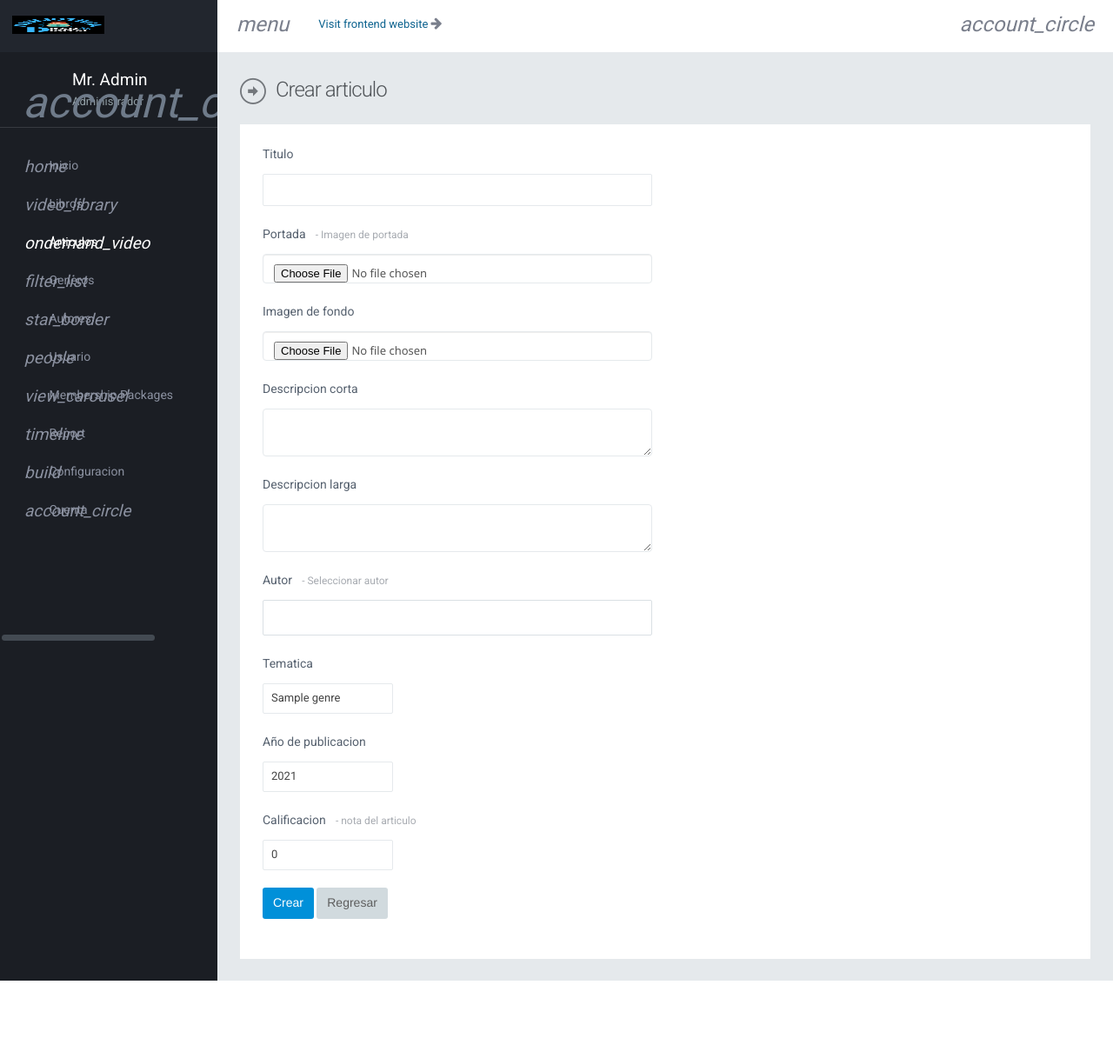
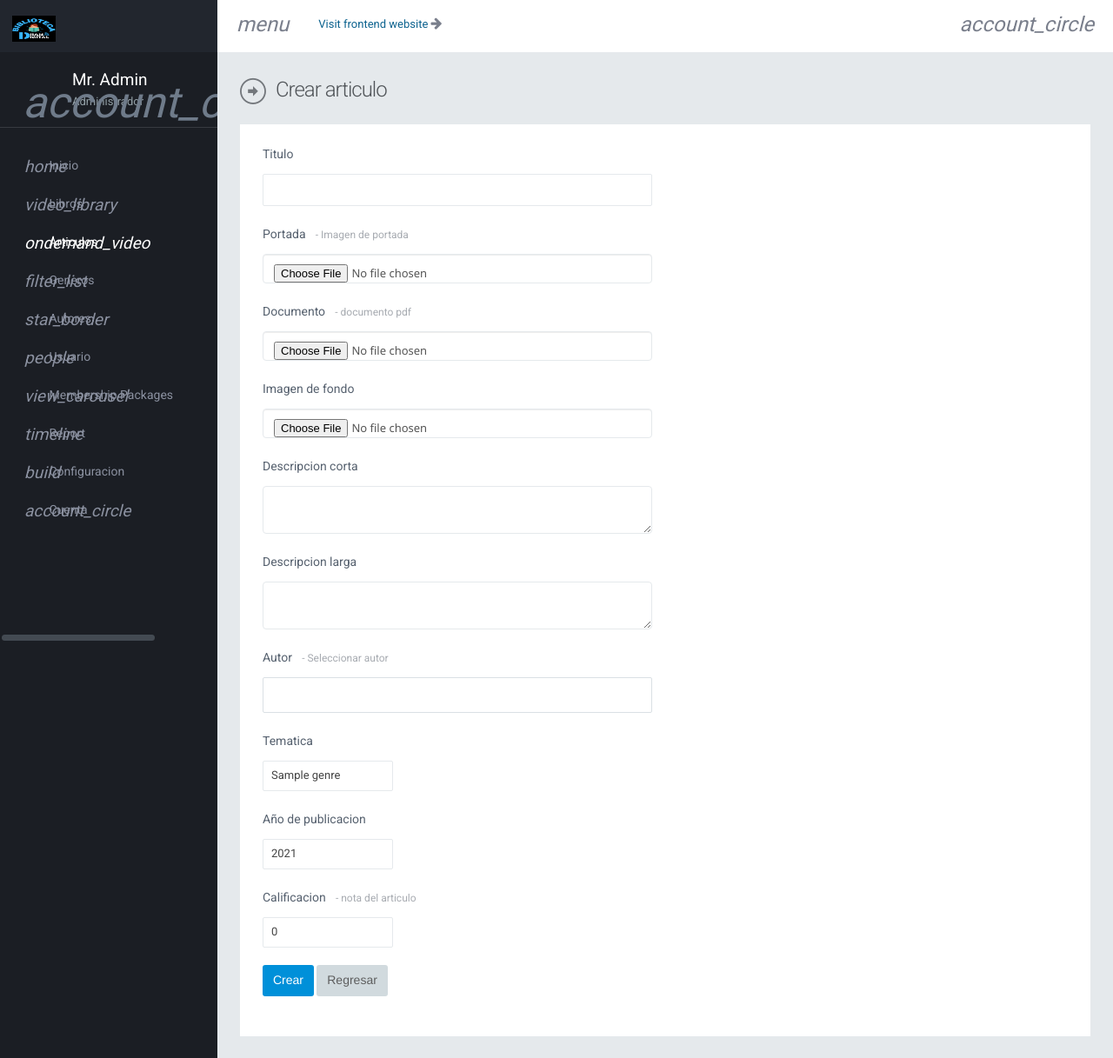
Before and after one commit to AdrianGold22/Videoflix, a CodeIgniter app: page /database/index.php/admin/series_create in a window 1280 px wide. Shown: the whole page at 87% size. Before the commit the page ends 1128 px from the top, so only its background shows below. Run offline with CodeIgniter, Linux system fonts and the light colour scheme; a user stored in the database is signed in; data comes from the database, SQL or seed files in the repository; tables that the repository leaves empty hold one stand-in row (values such as "Sample post"); some libraries are stand-ins or nearby versions.

Commit message:
quinto commit

```diff
--- a/videoflix/application/models/Crud_model.php
+++ b/videoflix/application/models/Crud_model.php
@@ -287,7 +287,7 @@ class Crud_model extends CI_Model {
 		$movie_id = $this->db->insert_id();
 		move_uploaded_file($_FILES['thumb']['tmp_name'], 'assets/global/movie_thumb/' . $movie_id . '.jpg');
 		move_uploaded_file($_FILES['poster']['tmp_name'], 'assets/global/movie_poster/' . $movie_id . '.jpg');
-		move_uploaded_file($_FILES['doc']['tmp_name'], 'assets/global/doc/' . $movie_id . '.pdf');
+		move_uploaded_file($_FILES['doc']['tmp_name'], 'assets/global/doc/libro/' . $movie_id . '.pdf');
 
 	}
 
@@ -315,6 +315,7 @@ class Crud_model extends CI_Model {
 
 		move_uploaded_file($_FILES['thumb']['tmp_name'], 'assets/global/movie_thumb/' . $movie_id . '.jpg');
 		move_uploaded_file($_FILES['poster']['tmp_name'], 'assets/global/movie_poster/' . $movie_id . '.jpg');
+		move_uploaded_file($_FILES['doc']['tmp_name'], 'assets/global/doc/libro/' . $movie_id . '.pdf');
 
 	}
 
@@ -340,6 +341,7 @@ class Crud_model extends CI_Model {
 		$series_id = $this->db->insert_id();
 		move_uploaded_file($_FILES['thumb']['tmp_name'], 'assets/global/series_thumb/' . $series_id . '.jpg');
 		move_uploaded_file($_FILES['poster']['tmp_name'], 'assets/global/series_poster/' . $series_id . '.jpg');
+		move_uploaded_file($_FILES['doc']['tmp_name'], 'assets/global/doc/articulos/' . $series_id . '.pdf');
 
 	}
 
@@ -365,6 +367,7 @@ class Crud_model extends CI_Model {
 
 		move_uploaded_file($_FILES['thumb']['tmp_name'], 'assets/global/series_thumb/' . $series_id . '.jpg');
 		move_uploaded_file($_FILES['poster']['tmp_name'], 'assets/global/series_poster/' . $series_id . '.jpg');
+		move_uploaded_file($_FILES['doc']['tmp_name'], 'assets/global/doc/articulos/' . $series_id . '.pdf');
 
 	}
 
@@ -431,9 +434,9 @@ class Crud_model extends CI_Model {
 
 		// Choosing the list between movie and series
 		if ($type == 'movie')
-			$list_field	=	$active_user.'_movielist';
+			$list_field	=	'user1_movielist';
 		else if ($type == 'series')
-			$list_field	=	$active_user.'_serieslist';
+			$list_field	=	'user1_serieslist';
 
 		// Getting the list
 		$my_list	=	$this->db->get_where('user', array('user_id'=>$user_id))->row()->$list_field;
@@ -456,9 +459,9 @@ class Crud_model extends CI_Model {
 
 		// Choosing the list between movie and series
 		if ($type == 'movie')
-			$list_field	=	$active_user.'_movielist';
+			$list_field	=	'user1_movielist';
 		else if ($type == 'series')
-			$list_field	=	$active_user.'_serieslist';
+			$list_field	=  'user1_serieslist';
 
 		// Getting the list
 		$my_list	=	$this->db->get_where('user', array('user_id'=>$user_id))->row()->$list_field;
@@ -496,10 +499,10 @@ class Crud_model extends CI_Model {
         return $image_url;
     }
 
-	function get_doc_url($id = '')
+	function get_doc_url($id = '',$type = '')
 	{
-		if (file_exists('assets/global/doc/' . $id . '.pdf'))
-		$doc_url = base_url() . 'assets/global/doc/' . $id . '.pdf';
+		if (file_exists('assets/global/doc/'.$type . '/' . $id . '.pdf'))
+		$doc_url = base_url() . 'assets/global/doc/'. $type. '/' . $id . '.pdf';
 	else
 		$doc_url = base_url() . 'assets/global/extra.pdf';
 
--- a/videoflix/application/views/backend/header.php
+++ b/videoflix/application/views/backend/header.php
@@ -11,7 +11,7 @@
 			</ul>
 			<!-- BEGIN LOGO -->
 			<a href="index.html">
-			<img src="<?php echo base_url();?>assets/global/logo.png" class="logo" alt="" data-src="<?php echo base_url();?>assets/global/logo.png" data-src-retina="<?php echo base_url();?>assets/global/logo.png" width="106" height="21" />
+			<img src="<?php echo base_url();?>assets/global/logo.png" class="logo" alt="" data-src="<?php echo base_url();?>assets/global/logo.png" data-src-retina="<?php echo base_url();?>assets/global/logo.png" width="20%" height="50%" />
 			</a>
 			<!-- END LOGO -->
 		</div>
--- a/videoflix/application/views/backend/pages/series_create.php
+++ b/videoflix/application/views/backend/pages/series_create.php
@@ -19,6 +19,13 @@
 								<span class="help">- Imagen de portada</span>
 								<div class="controls">
 									<input type="file" class="form-control" name="thumb">
+								</div>
+							</div>
+							<div class="form-group">
+								<label class="form-label">Documento</label>
+								<span class="help">- documento pdf</span>
+								<div class="controls">
+									<input type="file" class="form-control" name="doc">
 								</div>
 							</div>
 							<div class="form-group">
--- a/videoflix/application/views/frontend/flixer/header_browse.php
+++ b/videoflix/application/views/frontend/flixer/header_browse.php
@@ -19,7 +19,7 @@
 	<div class="container" style=" width: 100%;">
 		<div class="navbar-header">
 			<a href="<?php echo base_url();?>index.php?browse/home" class="navbar-brand">
-				<img src="<?php echo base_url();?>assets/global/logo.png" style=" height: 96px;margin-right: 100px;margin-left:100px;" />
+				<img src="<?php echo base_url();?>assets/global/logo.png" style=" height: 70px;margin-right: 100px;margin-left:100px;margin-top:-25px;" />
 			</a>
 			<button class="navbar-toggle" type="button" data-toggle="collapse" data-target="#navbar-main">
 				<span class="icon-bar"></span>
@@ -153,7 +153,7 @@
 						<?php endif;?>
 						<?php endif;?>
 						<li class="divider"></li>
-						<li><a href="<?php echo base_url();?>index.php?browse/manageprofile">Manage Profiles</a></li>
+						<!--<li><a href="<?php echo base_url();?>index.php?browse/manageprofile">Manage Profiles</a></li>-->
 						<li class="divider"></li>
 						<!-- SHOW ADMIN LINK IF ADMIN LOGGED IN -->
 						<?php
--- a/videoflix/application/views/frontend/flixer/home.php
+++ b/videoflix/application/views/frontend/flixer/home.php
@@ -11,8 +11,8 @@
 	$featured_movie		=	$this->db->get_where('movie', array('featured'=>1))->row();
 
 	?>
-<div style="height:85vh;width:100%;background-image: url(<?php echo $this->crud_model->get_poster_url('movie' , $featured_movie->movie_id);?>); background-size:cover;">
-	<div style="font-size: 85px;font-weight: bold;clear: both;padding: 200px 0px 0px 50px;color: #fff;">
+<div style="height:85vh;width:100%;background-image: url(<?php echo base_url().'assets/frontend/flixer/images/libros.jpg';?>); background-size:cover;">
+	<div style="font-size: 85px;font-weight: bold;clear: both;padding: 200px 0px 0px 50px;color: #fff;-webkit-text-stroke: 0px black;">
 		<?php echo $featured_movie->title;?>
 		<div style="font-size: 30px; letter-spacing: .2px; color: #fff; font-weight: 400;">
 			<?php echo $featured_movie->description_short;?>
--- a/videoflix/application/views/frontend/flixer/mylist.php
+++ b/videoflix/application/views/frontend/flixer/mylist.php
@@ -23,7 +23,7 @@
 				{
 					$title	=	$this->db->get_where('series' , array('series_id' => $series[$i]))->row()->title;
 					$link	=	base_url().'index.php?browse/playseries/' . $series[$i];
-					$thumb	=	$this->crud_model->get_thumb_url('movie' , $series[$i]);
+					$thumb	=	$this->crud_model->get_thumb_url('series' , $series[$i]);
 					include 'thumb.php';
 				}
 				?>
--- a/videoflix/application/views/frontend/flixer/playmovie.php
+++ b/videoflix/application/views/frontend/flixer/playmovie.php
@@ -18,7 +18,7 @@
 	position: absolute;
 	top: 0;
 	left: 0;
-	background-image: url(<?php echo $this->crud_model->get_poster_url('movie' , $row['movie_id']);?>);
+	/*background-image: url(<?php echo $this->crud_model->get_poster_url('movie' , $row['movie_id']);?>); */
 	width: 100%;
 	height: 100%;
 	opacity : 0.2;
@@ -35,7 +35,7 @@
 <div class="container" style="padding-top:100px; text-align: center;">
     <div class="row">
 	     <div class="col-lg-12">
-         <embed src="<?php echo $this->crud_model->get_doc_url($row['movie_id']);?>" type="application/pdf" width="100%" height="1000px" />
+         <embed src="<?php echo $this->crud_model->get_doc_url($row['movie_id'],'libro');?>" type="application/pdf" width="100%" height="1000px" />
 		 </div>
 
     </div>
@@ -180,7 +180,7 @@
 			<span id="mylist_delete_button" style="display:none;">
 			<a href="#" class="btn btn-default btn-md" style="font-size: 16px; margin-top: 20px;"
 				onclick="process_list('movie' , 'delete', <?php echo $row['movie_id'];?>)">
-			<i class="fa fa-check"></i> Agregar a favoritos
+			<i class="fa fa-check"></i> Agregado a favorito
 			</a>
 			</span>
 			<!-- MOVIE GENRE -->
--- a/videoflix/application/views/frontend/flixer/signin.php
+++ b/videoflix/application/views/frontend/flixer/signin.php
@@ -3,7 +3,7 @@
 	<!-- logo -->
 	<div style="float: left;">
 		<a href="<?php echo base_url();?>index.php?home">
-		<img src="<?php echo base_url();?>assets/global/logo.png" style="margin: 18px 40px; height: 50px;" />
+		<img src="<?php echo base_url();?>assets/global/logo.png" style="margin: 18px 40px; height: 70px;" />
 		</a>
 	</div>
 	<div class="row">
--- a/videoflix/application/views/frontend/flixer/signup.php
+++ b/videoflix/application/views/frontend/flixer/signup.php
@@ -3,7 +3,7 @@
 	<!-- logo -->
 	<div style="float: left;">
 		<a href="<?php echo base_url();?>index.php?home">
-		<img src="<?php echo base_url();?>assets/global/logo.png" style="margin: 18px 40px; height: 50px;" />
+		<img src="<?php echo base_url();?>assets/global/logo.png" style="margin: 18px 40px; height: 70px;" />
 		</a>
 	</div>
 	<div style="float: right;margin: 18px 40px; height: 50px;">
```
Also changed, not shown: videoflix/application/controllers/Browse.php (+5 -2 lines), videoflix/application/views/backend/pages/movie_edit.php (+7 -0 lines), videoflix/application/views/frontend/flixer/landing.php (+4 -5 lines), videoflix/application/views/frontend/flixer/playseries.php (+11 -1 lines), videoflix/assets/frontend/flixer/images/libros.jpg (added), videoflix/assets/global/logo.png, 1 other file.
